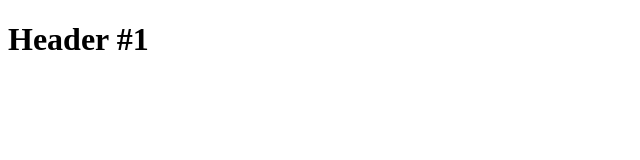
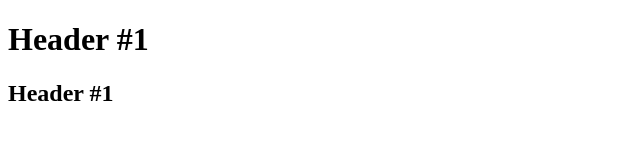
Before and after one commit to BakhtiyarST/remote-test-1, a plain HTML site: page index.html in a window 1280 px wide. Shown: the whole page, without its empty margins (0-640 px from the left). Drawn offline with Linux system fonts and the light colour scheme.

Commit message:
1-modify2 index

```diff
--- a/index.html
+++ b/index.html
@@ -5,5 +5,6 @@
   </head>
   <body>
     <h1>Header #1</h1>
+    <h2>Header #1</h2>
   </body>
 </html>
```
